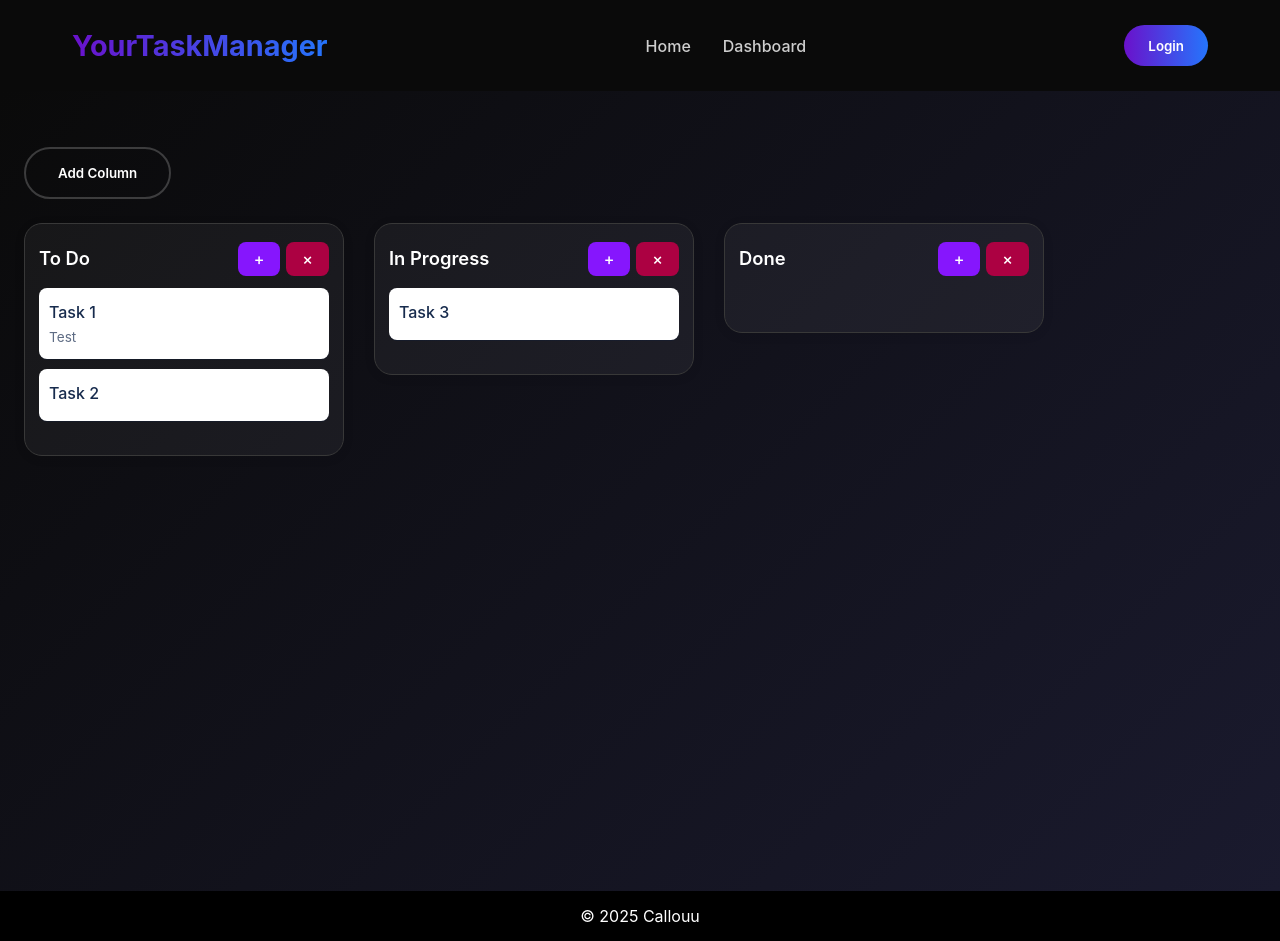
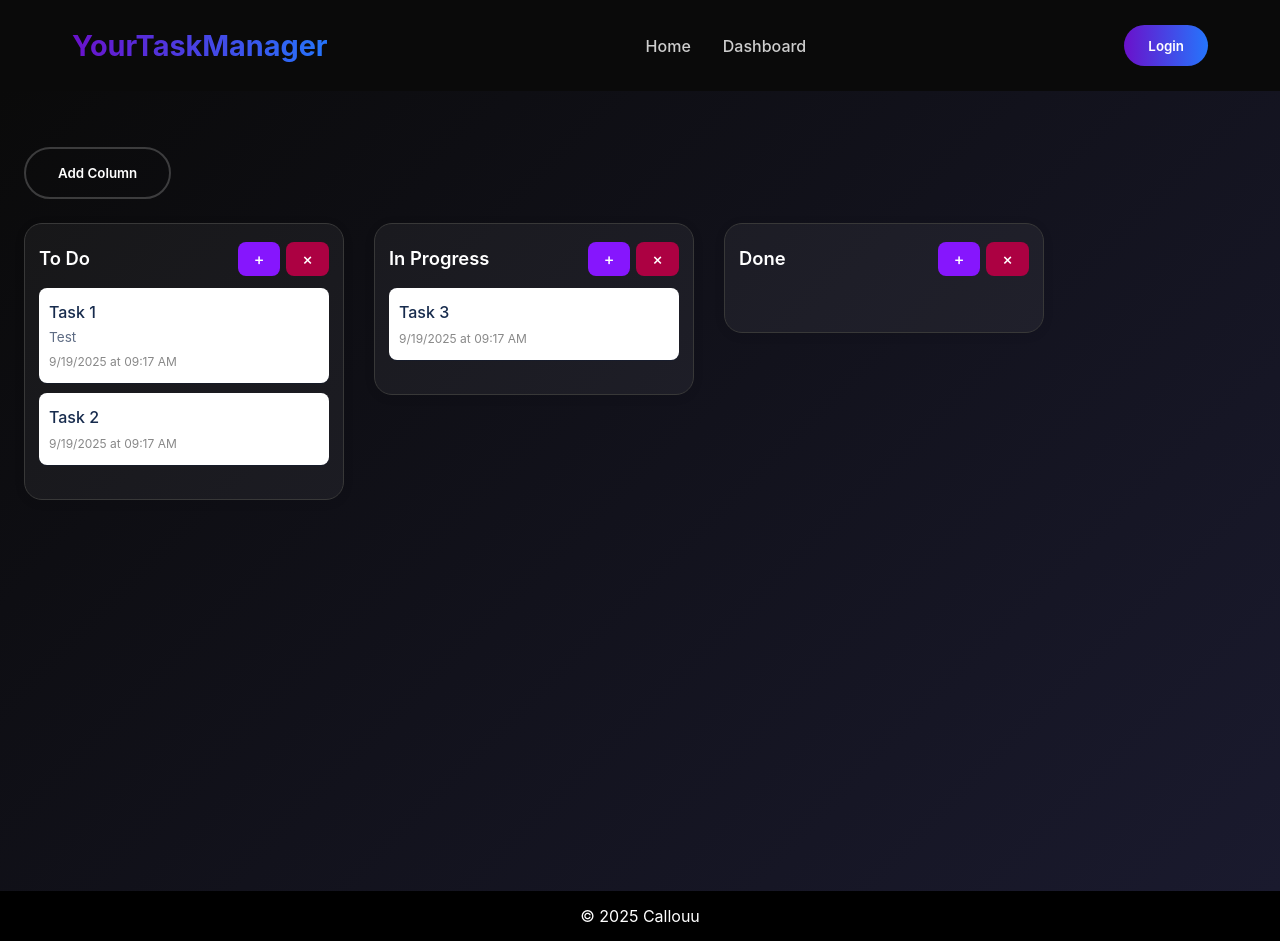
Before and after one commit to Callouu/taskmanager, a React (Vite) app: page /dashboard in a window 1280 px wide. Built offline with nearby package versions, Linux system fonts and the light colour scheme.

Commit message:
add date creation on card

```diff
--- a/src/components/Card/Card.jsx
+++ b/src/components/Card/Card.jsx
@@ -16,6 +16,11 @@ const Card = ({ card, columnId }) => {
     setIsModalOpen(false);
   };
 
+  const formatDate = (dateString) => {
+    const date = new Date(dateString);
+    return date.toLocaleDateString() + " at " + date.toLocaleTimeString([], { hour: '2-digit', minute: '2-digit' });
+  };
+
   return (
     <>
       <div className="card">
@@ -23,6 +28,9 @@ const Card = ({ card, columnId }) => {
           <div className="card-title">{card.title}</div>
           {card.description && (
             <div className="card-description">{card.description}</div>
+          )}
+          {card.createdAt && (
+            <div className="card-date">{formatDate(card.createdAt)}</div>
           )}
         </div>
       </div>
--- a/src/components/Card/Card.scss
+++ b/src/components/Card/Card.scss
@@ -36,6 +36,12 @@
       color: #5e6c84;
       line-height: 1.4;
     }
+
+    .card-date {
+      font-size: 0.75rem;
+      color: #888;
+      margin-top: 6px;
+    }
   }
 
   .delete-btn {
```
